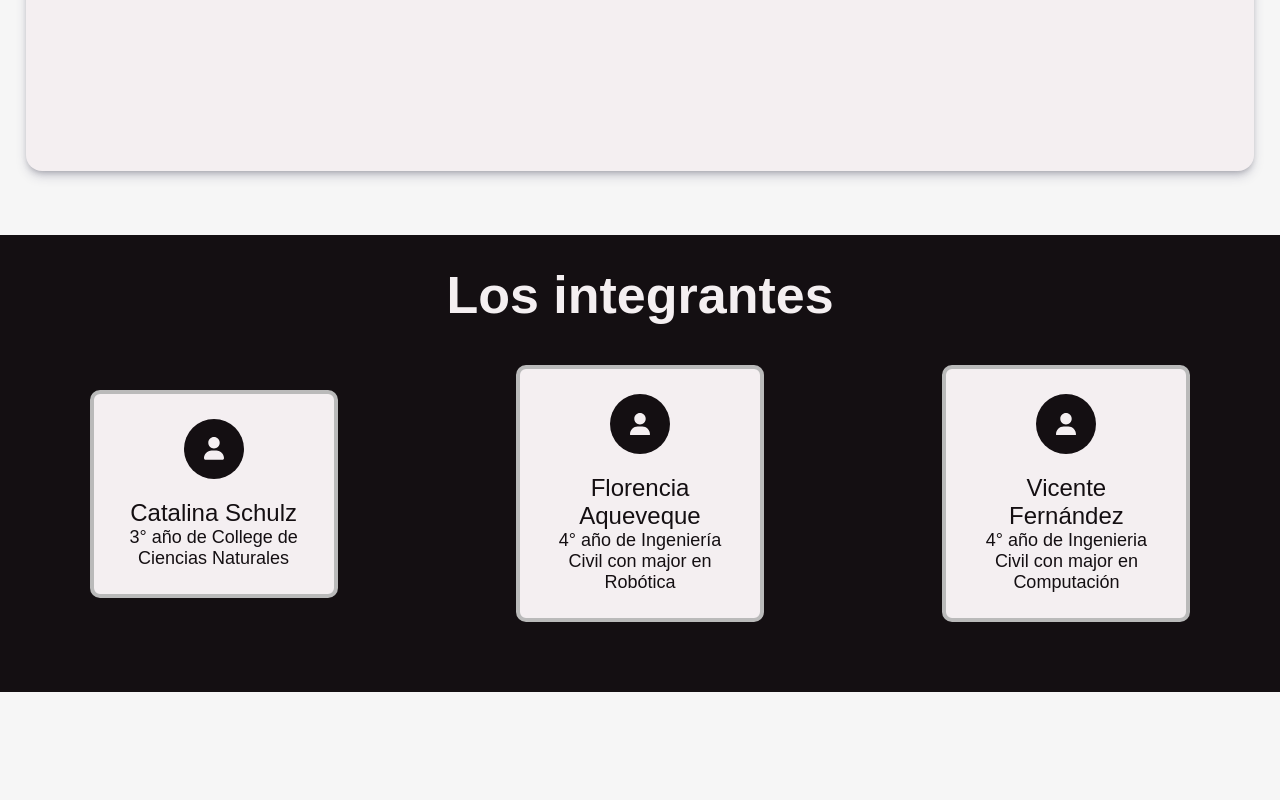
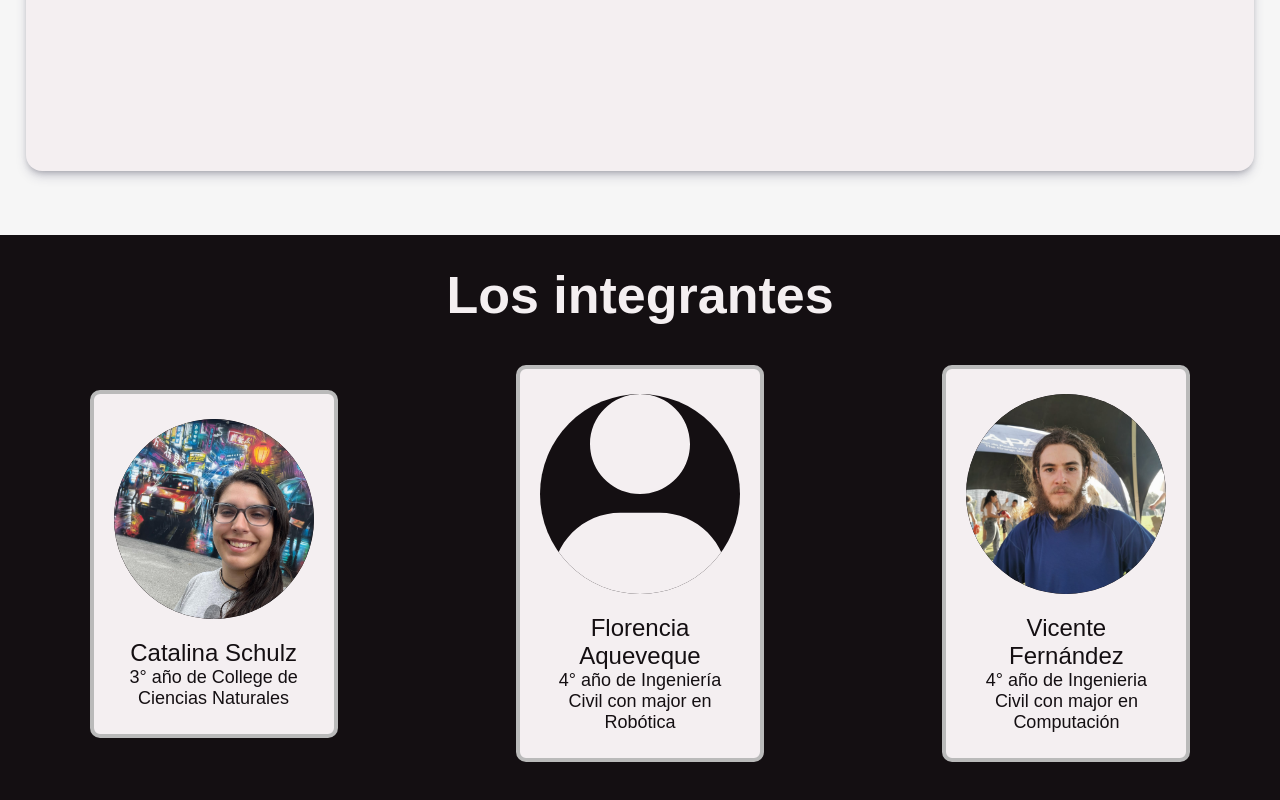
Before and after one commit to Flo-aq/BrainBox-frontend, a React (Vite) app: page /about-us in a window 1280 px wide. Shown: the part 565-1365 px from the top of the page. Before the commit the page ends 1257 px from the top, so only its background shows below. Built offline with nearby package versions, Linux system fonts and the light colour scheme; a web font is replaced by a local one.

Commit message:
feat 2 imagenes
Se agregan 2 imagenes de integrantes en aboutUs

```diff
--- a/src/pages/AboutUs/AboutUs.css
+++ b/src/pages/AboutUs/AboutUs.css
@@ -108,12 +108,10 @@
 }
 
 .user-picture {
-    overflow: hidden;
-    object-fit: cover;
-    width: 60px;
-    height: 60px;
-    /* border: 4px solid #bababa; */
-    border-radius: 999px;
+    overflow: hidden; /* Asegúrate de que cualquier desbordamiento esté oculto */
+    width: 200px; /* Ajusta el tamaño según sea necesario */
+    height: 200px; /* Ajusta el tamaño según sea necesario */
+    border-radius: 50%; /* Mantiene la forma circular */
     display: flex;
     justify-content: center;
     align-items: center;
@@ -121,10 +119,23 @@
     background-color: #140f12;
 }
 
+.user-picture img {
+    width: 100%;
+    height: auto;
+    object-fit: cover; /* Recorta los bordes manteniendo la proporción */
+    max-width: 200px; /* Limita el ancho máximo de la imagen */
+    max-height: 200px; /* Limita la altura máxima de la imagen */
+    border-radius: 50%; /* Para que se mantenga circular */
+}
+
 .user-picture svg {
-    width: 20px;
-    fill: #f4eff1;
+    width: 100%; /* Se adapta al tamaño del contenedor */
+    height: 100%; /* Se adapta al tamaño del contenedor */
+    max-width: 100%; /* Asegura que no se desborde */
+    max-height: 100%; /* Asegura que no se desborde */
+    fill: #f4eff1; /* Color del SVG */
 }
+
 
 .name-client {
     margin: 0;
--- a/src/pages/AboutUs/AboutUs.jsx
+++ b/src/pages/AboutUs/AboutUs.jsx
@@ -1,4 +1,6 @@
 import './AboutUs.css'
+import imgVicente from '../../Images/imgVicente.jpg'
+import imgCatalina from '../../Images/imgCatalina.jpg'
 
 function AboutUs() {
 
@@ -20,11 +22,9 @@ function AboutUs() {
 
           <div className='members-container'>
             <div className="card-client">
-              <div className="user-picture">
-                  <svg viewBox="0 0 448 512" xmlns="http://www.w3.org/2000/svg">
-                      <path d="M224 256c70.7 0 128-57.31 128-128s-57.3-128-128-128C153.3 0 96 57.31 96 128S153.3 256 224 256zM274.7 304H173.3C77.61 304 0 381.6 0 477.3c0 19.14 15.52 34.67 34.66 34.67h378.7C432.5 512 448 496.5 448 477.3C448 381.6 370.4 304 274.7 304z"></path>
-                  </svg>
-              </div>
+            <div className="user-picture">
+              <img src={imgCatalina} alt="Vicente Fernández" className="client-image" /> {/* Agrega la imagen aquí */}
+            </div>
               <p className="name-client"> Catalina Schulz
                   <span>3° año de College de Ciencias Naturales
                   </span>
@@ -46,11 +46,9 @@ function AboutUs() {
             </div>
 
             <div className="card-client">
-              <div className="user-picture">
-                  <svg viewBox="0 0 448 512" xmlns="http://www.w3.org/2000/svg">
-                      <path d="M224 256c70.7 0 128-57.31 128-128s-57.3-128-128-128C153.3 0 96 57.31 96 128S153.3 256 224 256zM274.7 304H173.3C77.61 304 0 381.6 0 477.3c0 19.14 15.52 34.67 34.66 34.67h378.7C432.5 512 448 496.5 448 477.3C448 381.6 370.4 304 274.7 304z"></path>
-                  </svg>
-              </div>
+            <div className="user-picture">
+              <img src={imgVicente} alt="Vicente Fernández" className="client-image" /> {/* Agrega la imagen aquí */}
+            </div>
               <p className="name-client"> Vicente Fernández
                   <span>4° año de Ingenieria Civil con major en Computación
                   </span>
```
Also changed, not shown: src/Images/imgCatalina.jpg (added), src/Images/imgVicente.jpg (added).
